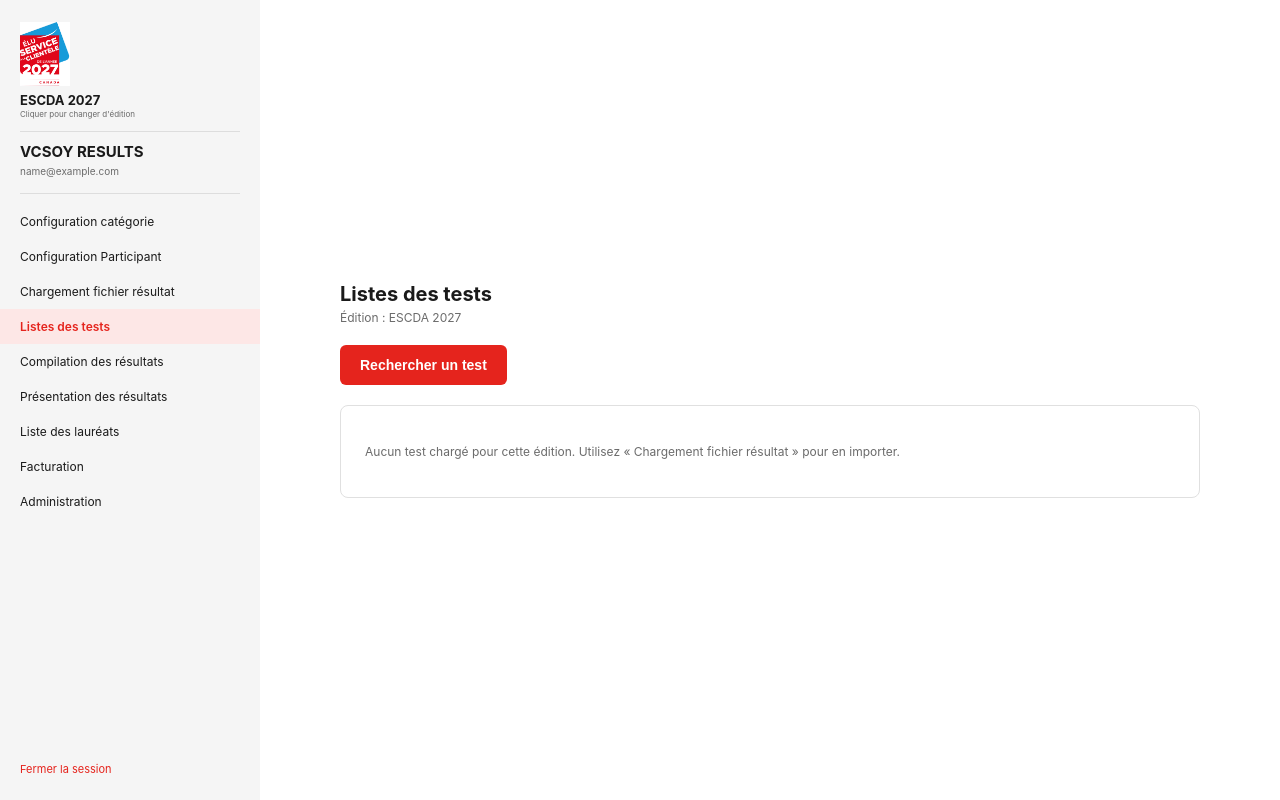
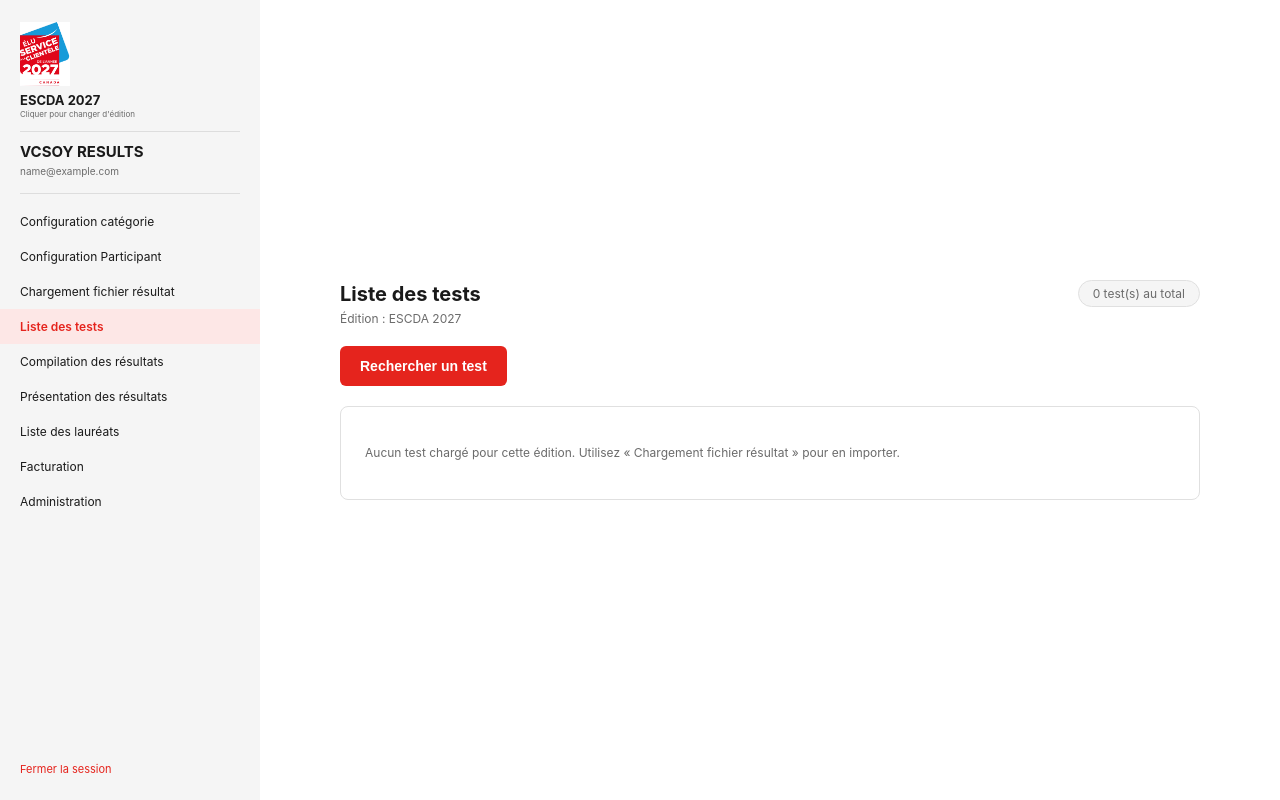
Before and after one commit to didier174/vcsoy-results, a Flask app: page /results/tests in a window 1280 px wide. Run offline with Flask 3, Linux system fonts and the light colour scheme; the visitor is signed in with stand-in values (Sample User, id 1); data that the repository does not hold is empty; some libraries are stand-ins or nearby versions.

Commit message:
Étape 8 ter : renommage Liste des tests + compteur, annuler un fichier, détail de test depuis Compilation
- Liste des tests : renommée depuis "Listes des tests", affiche le nombre
  total de tests de l'édition en haut à droite.
- Chargement fichier résultat : nouveau bouton "Annuler un fichier" qui
  supprime définitivement (double confirmation) toutes les données d'un
  fichier déjà chargé et son entrée dans l'historique.
- Compilation des résultats : dans la popup de tests d'un participant,
  l'Id Mystery Test est en gras et cliquable, il ouvre la page de détail
  du test (même page que Liste des tests > recherche > clic sur un test).

Vérifié en local dans le navigateur (renommage + compteur, popup +
navigation vers le détail, et suppression réelle d'un fichier avec ses
12 tests de test).

```diff
--- a/app/main/routes.py
+++ b/app/main/routes.py
@@ -48,7 +48,7 @@ def module(item_name):
         return redirect(url_for("results.upload_page"))
     if item_name == "Compilation des résultats":
         return redirect(url_for("results.compilation_results"))
-    if item_name in ("Listes des tests", "Présentation de la liste de test"):
+    if item_name in ("Liste des tests", "Présentation de la liste de test"):
         return redirect(url_for("results.list_tests"))
     if item_name == "Administration":
         return redirect(url_for("admin.list_users"))
--- a/app/menu.py
+++ b/app/menu.py
@@ -8,7 +8,7 @@ MENU_ITEMS = [
     "Configuration catégorie",
     "Configuration Participant",
     "Chargement fichier résultat",
-    "Listes des tests",
+    "Liste des tests",
     "Compilation des résultats",
     "Présentation des résultats",
     "Liste des lauréats",
--- a/app/results/routes.py
+++ b/app/results/routes.py
@@ -14,7 +14,7 @@ l'utilisateur corrige le fichier avant de le recharger.
 import io
 
 import openpyxl
-from flask import Blueprint, render_template, request
+from flask import Blueprint, render_template, request, redirect, url_for, flash
 from flask_login import login_required, current_user
 from werkzeug.utils import secure_filename
 
@@ -29,7 +29,7 @@ from app.results.scoring import build_compilation_rows
 results_bp = Blueprint("results", __name__, url_prefix="/results")
 
 ACTIVE_ITEM = "Chargement fichier résultat"
-ACTIVE_ITEM_TESTS = "Listes des tests"
+ACTIVE_ITEM_TESTS = "Liste des tests"
 ACTIVE_ITEM_COMPILATION = "Compilation des résultats"
 
 
@@ -103,6 +103,32 @@ def upload_page():
         "results/upload.html", edition=edition, uploads=uploads,
         active_item=ACTIVE_ITEM, menu_items=MENU_ITEMS,
     )
+
+
+@results_bp.route("/upload/cancel", methods=["POST"])
+@login_required
+def cancel_upload():
+    """
+    Supprime définitivement un fichier déjà chargé : son entrée dans
+    l'historique (FileUpload) et tous les TestResult qui en proviennent
+    pour l'édition en cours. Aucun autre fichier n'est affecté.
+    """
+    edition_id = get_current_edition_id()
+    filename = request.form.get("filename", "").strip()
+    if not filename:
+        flash("Merci de choisir un fichier à annuler.", "error")
+        return redirect(url_for("results.upload_page"))
+
+    deleted = TestResult.query.filter_by(edition_id=edition_id, source_filename=filename).delete()
+    FileUpload.query.filter_by(edition_id=edition_id, filename=filename).delete()
+    db.session.commit()
+
+    _log(
+        "Annulation fichier résultat",
+        details=f"{filename} : {deleted} test(s) supprimé(s) (édition {edition_id})",
+    )
+    flash(f"Fichier « {filename} » annulé : {deleted} test(s) supprimé(s) de la base.", "success")
+    return redirect(url_for("results.upload_page"))
 
 
 @results_bp.route("/upload", methods=["POST"])
@@ -203,7 +229,7 @@ def compilation_results():
     )
 
 
-# ----------------------------------------------------- Listes des tests
+# ----------------------------------------------------- Liste des tests
 
 def _sort_key(test_result):
     category_label = test_result.category.label() if test_result.category else "~"
@@ -235,7 +261,7 @@ def list_tests():
 
     edition = get_edition(edition_id)
     return render_template(
-        "results/tests_list.html", edition=edition, groups=groups,
+        "results/tests_list.html", edition=edition, groups=groups, total_tests=len(tests),
         channel_options=CHANNEL_LABELS, active_item=ACTIVE_ITEM_TESTS, menu_items=MENU_ITEMS,
     )
 
--- a/app/results/scoring.py
+++ b/app/results/scoring.py
@@ -90,6 +90,7 @@ def build_compilation_rows(participants, tests):
         if score is None:
             continue
         tests_by_participant.setdefault(t.participant_id, []).append({
+            "id": t.id,
             "test_id": t.test_id,
             "channel": t.channel,
             **score,
--- a/app/static/css/style.css
+++ b/app/static/css/style.css
@@ -448,7 +448,17 @@ a { text-decoration: none; color: inherit; }
   flex-shrink: 0;
 }
 
-/* ---------- Listes des tests ---------- */
+/* ---------- Liste des tests ---------- */
+
+.tests-total-badge {
+  font-size: 12px;
+  color: var(--muted);
+  background: var(--sidebar-bg);
+  border: 1px solid var(--border);
+  border-radius: 20px;
+  padding: 5px 14px;
+  white-space: nowrap;
+}
 
 .participant-group {
   margin-bottom: 28px;
--- a/app/static/js/tests_list.js
+++ b/app/static/js/tests_list.js
@@ -1,5 +1,5 @@
 /*
- * Popups de la page "Listes des tests" :
+ * Popups de la page "Liste des tests" :
  * - valeur + observation d'un Code N (données déjà présentes sur la page,
  *   embarquées en JSON par test, donc pas d'aller-retour réseau)
  * - "Autres données" d'un test
--- a/app/templates/app_shell.html
+++ b/app/templates/app_shell.html
@@ -25,7 +25,7 @@
           <a href="{{ url_for('results.upload_page') }}" class="menu-item {{ 'active' if item == active_item else '' }}">{{ item }}</a>
         {% elif item == "Compilation des résultats" %}
           <a href="{{ url_for('results.compilation_results') }}" class="menu-item {{ 'active' if item == active_item else '' }}">{{ item }}</a>
-        {% elif item == "Listes des tests" %}
+        {% elif item == "Liste des tests" %}
           <a href="{{ url_for('results.list_tests') }}" class="menu-item {{ 'active' if item == active_item else '' }}">{{ item }}</a>
         {% elif item == "Administration" %}
           <a href="{{ url_for('admin.list_users') }}" class="menu-item {{ 'active' if item == active_item else '' }}">{{ item }}</a>
--- a/app/templates/results/compilation.html
+++ b/app/templates/results/compilation.html
@@ -54,7 +54,8 @@
 </div>
 
 <!-- Popup : liste des tests d'un participant -->
-<dialog id="participant-tests-popup" class="app-dialog app-dialog-wide">
+<dialog id="participant-tests-popup" class="app-dialog app-dialog-wide"
+        data-test-detail-base="{{ url_for('results.test_detail', test_result_id=0) }}">
   <h3 id="participant-tests-title">Tests</h3>
   <div id="participant-tests-content" class="participant-tests-list"></div>
   <div class="dialog-actions">
--- a/app/templates/results/tests_list.html
+++ b/app/templates/results/tests_list.html
@@ -1,7 +1,10 @@
 {% extends "app_shell.html" %}
 {% block content %}
 <div class="page-block tests-page">
-  <h1 class="page-title">Listes des tests</h1>
+  <div class="page-header-row">
+    <h1 class="page-title">Liste des tests</h1>
+    <span class="tests-total-badge">{{ total_tests }} test(s) au total</span>
+  </div>
   <p class="page-subtitle">Édition : {{ edition.short_label }}</p>
 
   <div class="actions actions-top">
```
Also changed, not shown: app/static/js/compilation.js (+7 -1 lines), app/templates/results/upload.html (+50 -1 lines), README.md.
